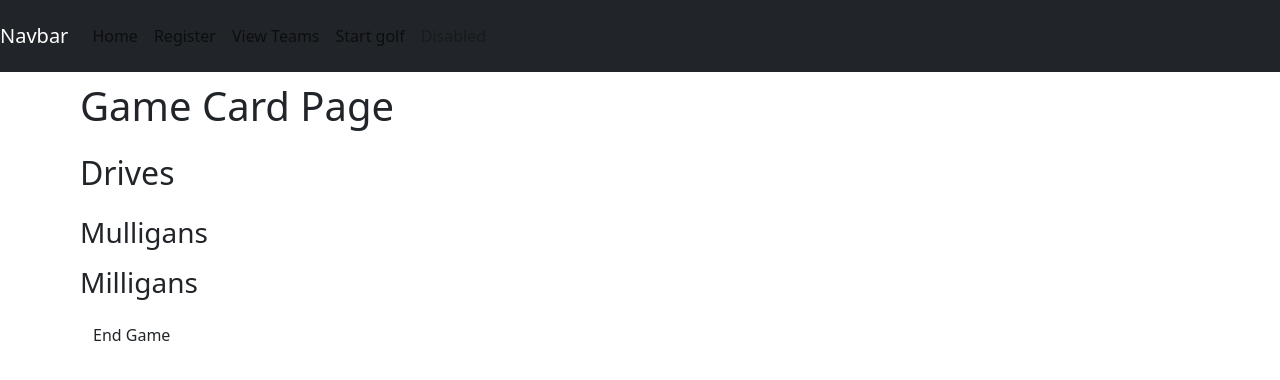
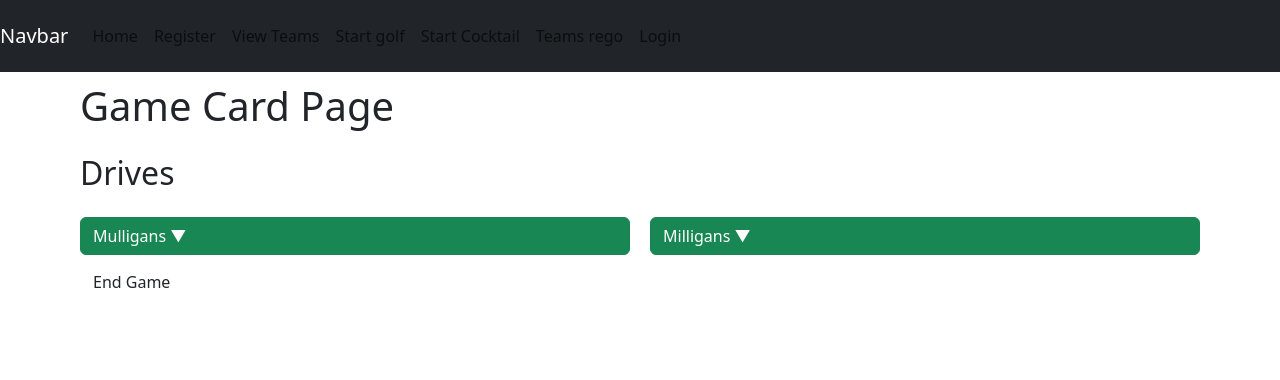
Before and after one commit to Krigovsky/CC, a Django app: template cocktail_comp/templates/cocktail/game_card.html in a window 1280 px wide. Shown: the top 380 px of the page. Run offline with Django 5.2, Linux system fonts and the light colour scheme; the template is opened without the code that fills it, so the values that code supplies are empty; some libraries are stand-ins or nearby versions.

Commit message:
Starting cocktail portion

```diff
--- a/cocktail_comp/forms.py
+++ b/cocktail_comp/forms.py
@@ -45,3 +45,8 @@ class UpdateScoreForm (forms.Form):
     mulligan = forms.BooleanField(required=False, widget=forms.CheckboxInput(attrs={'class': 'form-check-input'}))
     milligan = forms.BooleanField(required=False, widget=forms.CheckboxInput(attrs={'class': 'form-check-input'}))
     milligan_choice = forms.CharField(required=False, max_length=100)
+
+class UserLoginForm (forms.Form):
+    first_name = forms.CharField(label="First Name", max_length=100)
+    last_name = forms.CharField(label="Last Name", max_length=100)
+    password = forms.CharField(label="Password", max_length=100)
--- a/cocktail_comp/models.py
+++ b/cocktail_comp/models.py
@@ -7,6 +7,10 @@ from django.utils.translation import gettext_lazy as _
 #     name = models.CharField(max_length=200)
 #     partner = models.CharField(max_length=200)
 
+class User (models.Model):
+    first_name = models.CharField(max_length=50)
+    last_name = models.CharField(max_length=50)
+    password = models.CharField(max_length=50)
 class Couple (models.Model):
     def __str__(self) -> str:
          return self.team
--- /dev/null
+++ b/cocktail_comp/templates/cocktail/cocktail_start.html
@@ -0,0 +1,4 @@
+{% extends "template.html" %}
+{% block content %}
+<h1>Cockatil Marking Start</h1>
+{% endblock %}
--- a/cocktail_comp/templates/cocktail/game_card.html
+++ b/cocktail_comp/templates/cocktail/game_card.html
@@ -17,7 +17,7 @@
     </table>
 
     <h2>Drives</h2>
-    <table class="table table-striped table-hover">
+    <table class="table table-striped table-hover ">
 
         {% for key, value in drives.items %}
             <tr>
@@ -32,27 +32,55 @@
 
     </table>
 
+    <div class="mulligans-container">
+        <!-- Mulligans Section -->
         <div>
-        <h3>Mulligans</h3>
+            <h3 class="center-title">
+                <button class="btn btn-success w-100 text-start" type="button" data-bs-toggle="collapse" data-bs-target="#mulligansCollapse">
+                    Mulligans ▼
+                </button>
+            </h3>
+            <div id="mulligansCollapse" class="collapse">
+                <table class="table table-striped table-hover">
                     <ul>
                         {% for item in mulligans %}
-                <li>{{item}}</li>
+                            <tr>
+                                <td>
+                                    <li class="list-unstyled">{{ item }}</li>
+                                </td>
+                            </tr>
                         {% endfor %}
                     </ul>
+                </table>
+            </div>
         </div>
 
+        <!-- Milligans Section -->
         <div>
-        <h3>Milligans</h3>
+            <h3 class="center-title">
+                <button class="btn btn-success w-100 text-start" type="button" data-bs-toggle="collapse" data-bs-target="#milligansCollapse">
+                    Milligans ▼
+                </button>
+            </h3>
+            <div id="milligansCollapse" class="collapse">
+                <table class="table table-striped table-hover">
                     <ul>
                         {% for item in milligans %}
-                <li>{{item}}</li>
+                            <tr>
+                                <td>
+                                    <li class="list-unstyled">{{ item }}</li>
+                                </td>
+                            </tr>
                         {% endfor %}
                     </ul>
+                </table>
+            </div>
+        </div>
     </div>
 
     {% if card.current_hole <= card.card.number_holes %}
         {% if card.current_hole != 0 %}
-        <a href="{% url 'cocktail:update_score' id=card.id hole=card.current_hole %}" class="btn btn-success">Back to the Hole {{card.current_hole}} </a>
+        <a href="{% url 'cocktail:update_score' id=card.id hole=card.current_hole %}" class="btn btn-success extra-padding">Back to the Hole {{card.current_hole}} </a>
         {% else %}
         <a href="{% url 'cocktail:update_score' id=card.id hole=card.current_hole|add:1 %}" class="btn btn-default">Start Game</a>
         {% endif %}
--- /dev/null
+++ b/cocktail_comp/templates/cocktail/teams.html
@@ -0,0 +1,4 @@
+{% extends "template.html" %}
+{% block content %}
+<h1>Team join or create page</h1>
+{% endblock %}
--- a/cocktail_comp/templates/template.html
+++ b/cocktail_comp/templates/template.html
@@ -6,14 +6,10 @@
         {% bootstrap_css %}
         {% bootstrap_javascript %}
         {% load widget_tweaks  %}
+        {% load static %}
+        <link rel="stylesheet" href="{% static 'css/stylesheet.css' %}">
         <style>
-          .container {
-            padding: 10px;
-          }
-          .hidden {
-            display: none;
-            visibility: hidden;
-          }
+
         </style>
     </head>
 
@@ -36,7 +32,13 @@
                       <a class="nav-link" href="{% url 'cocktail:start_golf' %}">Start golf</a>
                     </li>
                     <li class="nav-item">
-                      <a class="nav-link disabled" href="#">Disabled</a>
+                      <a class="nav-link" href="{% url 'cocktail:cocktail_start' %}">Start Cocktail</a>
+                    </li>
+                    <li class="nav-item">
+                      <a class="nav-link" href="{% url 'cocktail:teams' %}">Teams rego</a>
+                    </li>
+                    <li class="nav-item">
+                      <a class="nav-link" href="{% url 'cocktail:login' %}">Login</a>
                     </li>
                   </ul>
                 </div>
--- a/cocktail_comp/utils.py
+++ b/cocktail_comp/utils.py
@@ -194,7 +194,7 @@ def create_hide_list (golf_card, teams):
     return hide_fields
 
 
-def remove_duplicates(mulligan):
+def remove_duplicates(mulligan, powers):
     dups_index = []
 
     for index, item in enumerate(mulligan):
--- a/mysite/settings.py
+++ b/mysite/settings.py
@@ -121,7 +121,8 @@ USE_TZ = True
 # Static files (CSS, JavaScript, Images)
 # https://docs.djangoproject.com/en/5.1/howto/static-files/
 
-STATIC_URL = 'static/'
+STATIC_URL = '/static/'
+STATICFILES_DIRS = [BASE_DIR / "static"]
 
 # Default primary key field type
 # https://docs.djangoproject.com/en/5.1/ref/settings/#default-auto-field
--- /dev/null
+++ b/static/css/stylesheet.css
@@ -0,0 +1,52 @@
+.container {
+    padding: 10px;
+  }
+
+.hidden {
+    display: none;
+    visibility: hidden;
+  }
+
+table {
+    width: 100%;
+    border-collapse: collapse;
+    table-layout: fixed; /* Ensures equal column width */
+}
+
+th, td {
+    border: 1px solid #ddd;
+    padding: 8px;
+    text-align: center;
+    width: 10%; /* Adjust based on the number of columns */
+}
+
+thead {
+    background-color: #f2f2f2;
+}
+
+/* Ensures that both tables have the same column width */
+.game-card-table th,
+.game-card-table td,
+.drives-table th,
+.drives-table td {
+    width: 10%; /* Ensuring equal width across tables */
+}
+
+.mulligans-container {
+  display: flex;
+  justify-content: space-between;
+  gap: 20px; /* Adds spacing between divs */
+}
+
+.mulligans-container div {
+  width: 50%;
+  box-sizing: border-box; /* Ensures padding/margin don’t affect width */
+}
+
+.center-title {
+  text-align: center;
+}
+
+.extra-padding {
+  margin-top: 1rem;
+}
```
Also changed, not shown: cocktail_comp/templates/cocktail/login.html (added, +9 -0 lines), cocktail_comp/urls.py (+12 -2 lines), cocktail_comp/views.py (+33 -4 lines), db.sqlite3. Lines whose indentation alone changed are shown as unchanged.
